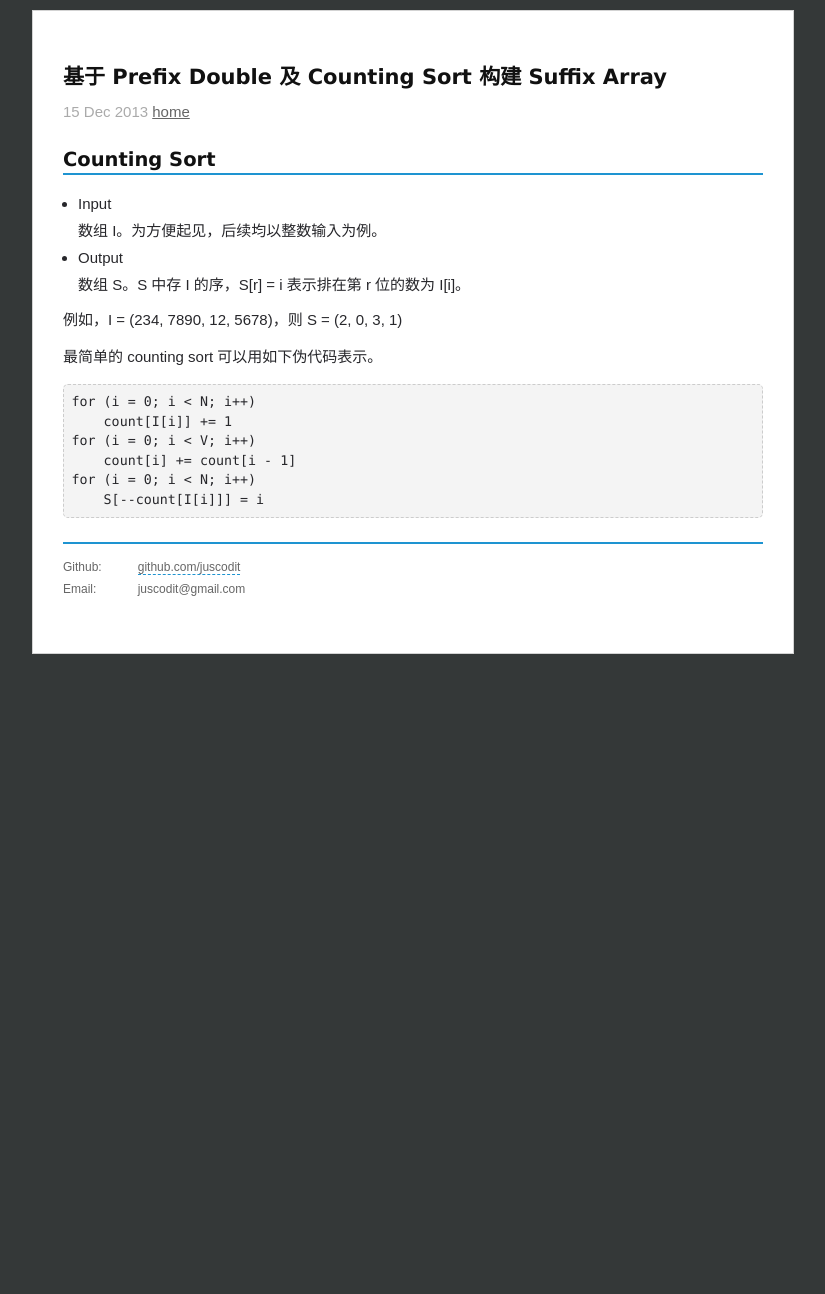
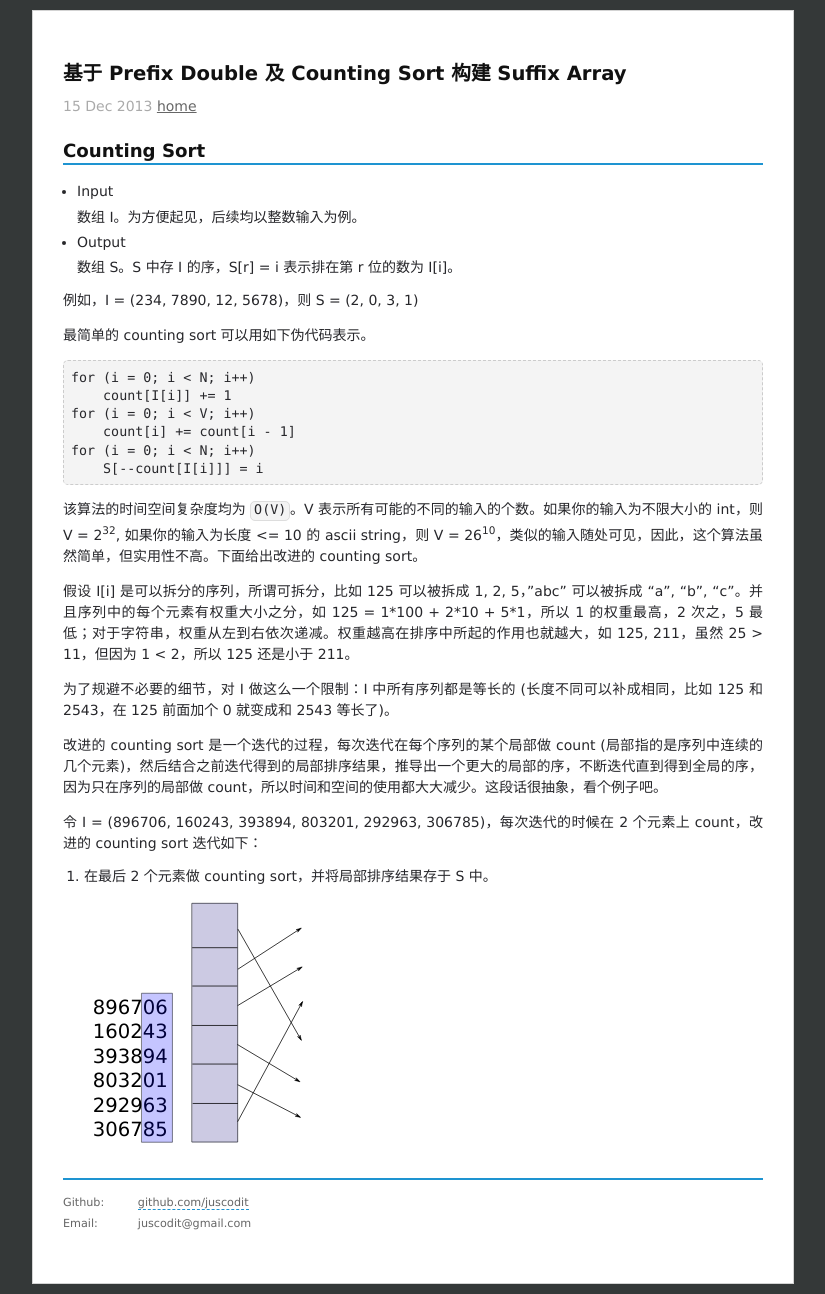
Before and after one commit to chenrushan/chenrushan.github.io, a Jekyll site: the page built from _posts/2013-12-15-suffix-array-prefix-doubling-counting-sort.markdown, in a window 1280 px wide. Shown: the whole page, without its empty margins (227-1052 px from the left). Built offline with Jekyll 4.4.1, drawn with Linux system fonts in a browser that asks for light colours; Markdown is read by kramdown in place of the engine named in the settings; before the commit the page ends 900 px from its top, so only the background shows below that.

Commit message:
update post

```diff
--- a/_posts/2013-12-15-suffix-array-prefix-doubling-counting-sort.markdown
+++ b/_posts/2013-12-15-suffix-array-prefix-doubling-counting-sort.markdown
@@ -26,3 +26,19 @@ tags: suffix array, prefix doubling, counting sort, radix sort
         count[i] += count[i - 1]
     for (i = 0; i < N; i++)
         S[--count[I[i]]] = i
+
+该算法的时间空间复杂度均为 `O(V)`。V 表示所有可能的不同的输入的个数。如果你的输入为不限大小的 int，则 V = 2<sup>32</sup>, 如果你的输入为长度 <= 10 的 ascii string，则 V = 26<sup>10</sup>，类似的输入随处可见，因此，这个算法虽然简单，但实用性不高。下面给出改进的 counting sort。
+
+假设 I[i] 是可以拆分的序列，所谓可拆分，比如 125 可以被拆成 1, 2, 5，"abc" 可以被拆成 "a", "b", "c"。并且序列中的每个元素有权重大小之分，如 125 = 1\*100 + 2\*10 + 5\*1，所以 1 的权重最高，2 次之，5 最低；对于字符串，权重从左到右依次递减。权重越高在排序中所起的作用也就越大，如 125, 211，虽然 25 > 11，但因为 1 < 2，所以 125 还是小于 211。
+
+为了规避不必要的细节，对 I 做这么一个限制：I 中所有序列都是等长的 (长度不同可以补成相同，比如 125 和 2543，在 125 前面加个 0 就变成和 2543 等长了)。
+
+改进的 counting sort 是一个迭代的过程，每次迭代在每个序列的某个局部做 count (局部指的是序列中连续的几个元素)，然后结合之前迭代得到的局部排序结果，推导出一个更大的局部的序，不断迭代直到得到全局的序，因为只在序列的局部做 count，所以时间和空间的使用都大大减少。这段话很抽象，看个例子吧。
+
+令 I = (896706, 160243, 393894, 803201, 292963, 306785)，每次迭代的时候在 2 个元素上 count，改进的 counting sort 迭代如下：
+
+1. 在最后 2 个元素做 counting sort，并将局部排序结果存于 S 中。
+
+   <object data="/resource/SA/first_count.svg" type="image/svg+xml"></object>
+
+   <object data="/resource/SA/first_S.svg" type="image/svg+xml"></object>
--- a/css/main.css
+++ b/css/main.css
@@ -16,7 +16,7 @@ html {
 
 body {
     background-color: #fff;
-    font: 15px Arial, verdana, Helvetica, sans-serif;
+    font: 14px verdana, Arial, Helvetica, sans-serif;
     text-align: center;
 
     width: 700px;
```
Also changed, not shown: resource/SA/first_count.svg.
